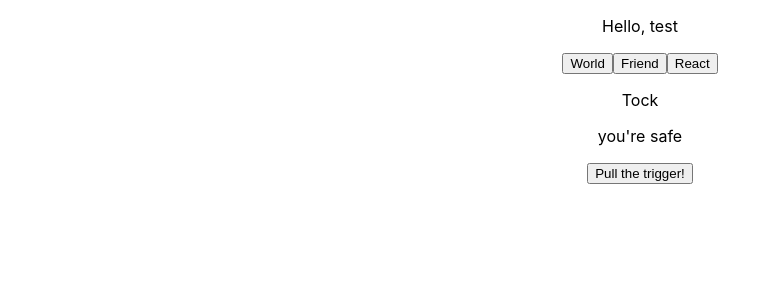
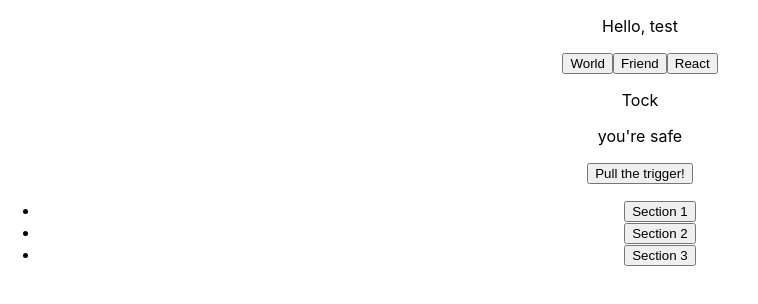
Before and after one commit to thinkful-ei-armadillo/bob-chris-react-drills, a React (Create React App) app: page / in a window 1280 px wide. Shown: the top 304 px of the page, without its empty margins (0-758 px from the left). Built offline with nearby package versions, Linux system fonts and the light colour scheme.

Commit message:
Accordion almost there

```diff
--- a/src/App.js
+++ b/src/App.js
@@ -1,17 +1,20 @@
 import React, { Component } from 'react';
-import logo from './logo.svg';
 import './App.css';
 import HelloWorld from './state-drills/HelloWorld'
 import Bomb from './state-drills/Bomb'
 import RouletteGun from './state-drills/RouletteGun'
-
+import Accordion from './state-drills/Accordion'
 class App extends Component {
+  sections = [ { title: 'Section 1', content: 'Lorem ipsum dolor sit amet consectetur adipisicing elit.', },
+              { title: 'Section 2', content: 'Cupiditate tenetur aliquam necessitatibus id distinctio quas nihil ipsam nisi modi!', },
+              { title: 'Section 3', content: 'Animi amet cumque sint cupiditate officia ab voluptatibus libero optio et?', }, ]
   render() {
     return (
       <div className="App">
         <HelloWorld />
         <Bomb />
         <RouletteGun bulletInChamber = {8}/>
+        <Accordion sections= {this.sections} />
       </div>
     );
   }
--- a/src/index.js
+++ b/src/index.js
@@ -3,7 +3,6 @@ import ReactDOM from 'react-dom';
 import './index.css';
 import App from './App';
 import * as serviceWorker from './serviceWorker';
-import HelloWorld from './state-drills/HelloWorld';
 
 ReactDOM.render(<App />, document.getElementById('root'));
 
--- /dev/null
+++ b/src/state-drills/Accordion.js
@@ -0,0 +1,27 @@
+import React, { Component } from 'react';
+
+
+class Accordion extends Component{
+    state = {
+        buttonOpen: null
+    }
+
+    handleClicked = () => {
+
+    }
+
+    render(){
+        const cards = this.props.sections.map((section, index) =>
+        {
+            return <li key={index}><button>{section.title}</button></li>
+        })
+        return(
+            <ul>
+                { cards }
+            </ul>
+        );
+    }
+
+}
+
+export default Accordion
--- a/src/state-drills/RouletteGun.js
+++ b/src/state-drills/RouletteGun.js
@@ -1,7 +1,7 @@
 import React, { Component } from 'react';
 import '../App.js';
 
-class HelloWorld extends Component {
+class RouletteGun extends Component {
 
   state = {
     chamber: null,
@@ -51,4 +51,4 @@ class HelloWorld extends Component {
   }
 }
 
-export default HelloWorld;
+export default RouletteGun;
```
